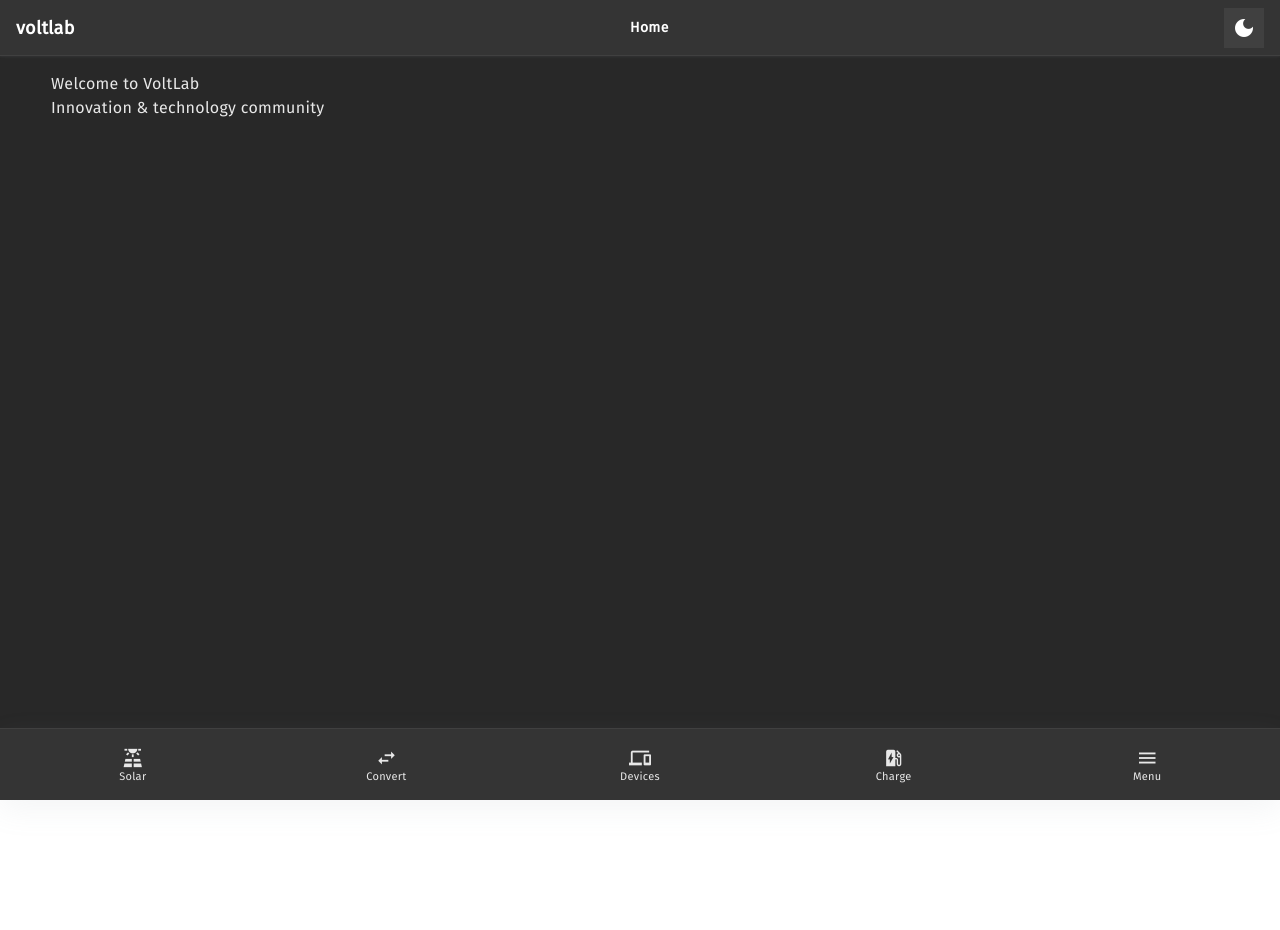
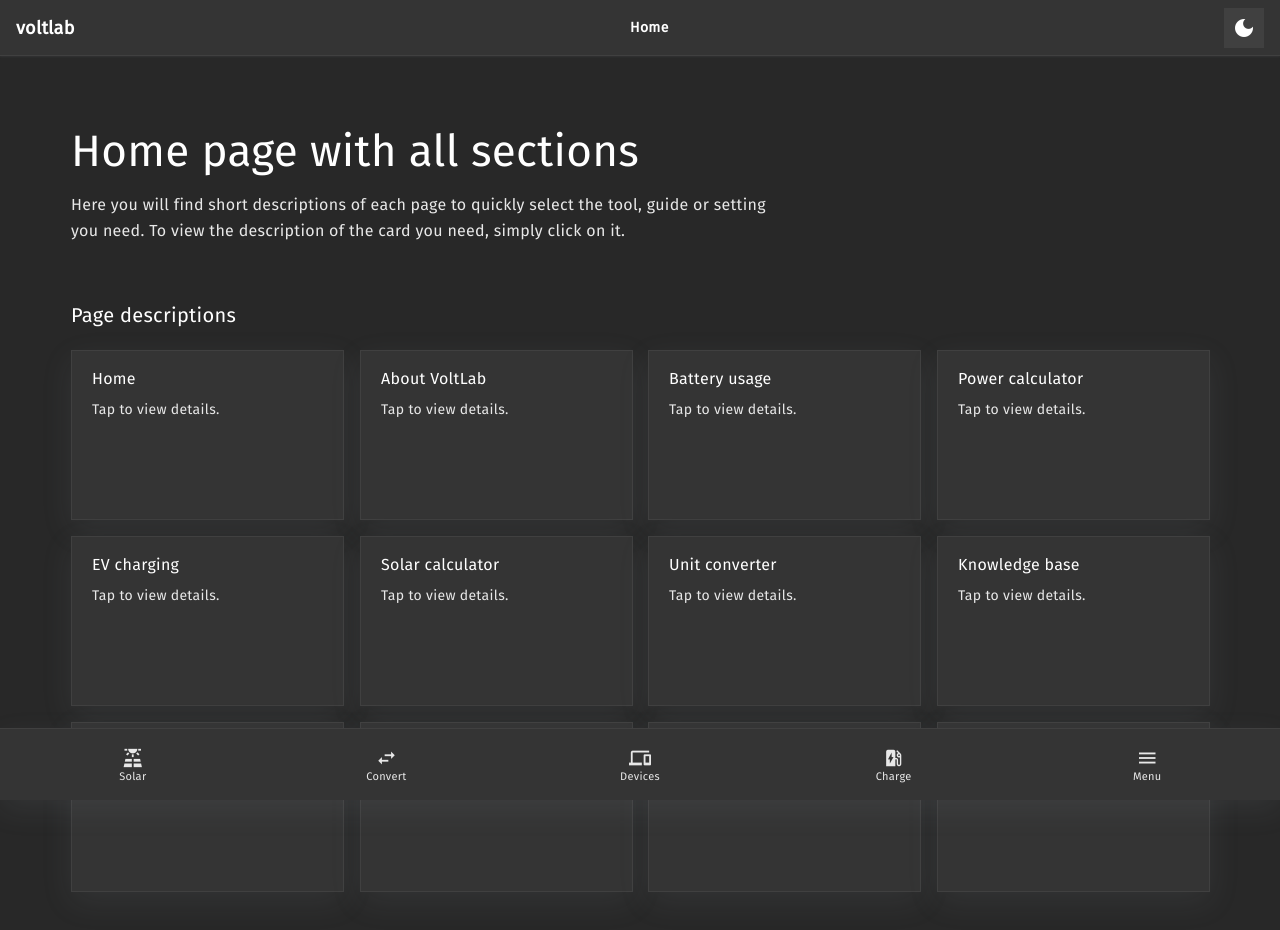
Before and after one commit to IT-Kamianets/voltlab.itkamianets.com, an Angular app: page / in a window 1280 px wide. Shown: the top 930 px of the page. Before the commit the page ends 800 px from the top, so only its background shows below. Built offline with nearby package versions, Linux system fonts and the light colour scheme.

Commit message:
feat(home): enhance home component with dynamic page cards and improved layout

```diff
--- a/src/app/pages/home/home.component.html
+++ b/src/app/pages/home/home.component.html
@@ -1,4 +1,39 @@
-<main class="container main">
-    <h1>Welcome to VoltLab</h1>
-    <p>Innovation & technology community</p>
+<main class="home">
+	<section class="hero">
+		<div class="container">
+			<h1>Home page with all sections</h1>
+			<p class="lead">
+				Here you will find short descriptions of each page to quickly select the tool, guide or setting you need.
+                To view the description of the card you need, simply click on it.
+			</p>
+		</div>
+	</section>
+
+	<section class="pages">
+		<div class="container">
+			<h2 class="section-title">Page descriptions</h2>
+			<div class="grid">
+				<div
+					class="page-card"
+					*ngFor="let page of pages; let i = index; trackBy: trackByIndex"
+					[class.is-flipped]="isFlipped(i)"
+					role="button"
+					tabindex="0"
+					(click)="toggleFlip(i)"
+					(keydown.enter)="toggleFlip(i)"
+					(keydown.space)="toggleFlip(i)"
+				>
+					<div class="card-inner">
+						<div class="card-face card-front">
+							<h3>{{ page.title }}</h3>
+							<p>Tap to view details.</p>
+						</div>
+						<div class="card-face card-back">
+							<p>{{ page.description }}</p>
+						</div>
+					</div>
+				</div>
+			</div>
+		</div>
+	</section>
 </main>
--- a/src/app/pages/home/home.component.scss
+++ b/src/app/pages/home/home.component.scss
@@ -0,0 +1,177 @@
+:host {
+	display: block;
+	color: var(--c-text-primary);
+}
+
+.container {
+	max-width: var(--container);
+	margin: 0 auto;
+	padding: 0 var(--sp-5);
+}
+
+.home {
+	padding-bottom: var(--sp-12);
+}
+
+.hero {
+
+	padding: var(--sp-12) 0 var(--sp-8);
+}
+h1 {
+	font-size: clamp(28px, 4vw, 44px);
+	line-height: 1.1;
+	margin: 0 0 var(--sp-4);
+	color: var(--c-text-secondary);
+}
+
+.lead {
+	font-size: 16px;
+	max-width: 720px;
+	line-height: 1.6;
+	color: var(--c-text-primary);
+	margin: 0;
+}
+
+.pages {
+	padding-top: var(--sp-4);
+}
+
+.section-title {
+	font-size: 20px;
+	margin: 0 0 var(--sp-5);
+	color: var(--c-text-secondary);
+}
+
+.grid {
+	display: grid;
+	grid-template-columns: repeat(auto-fit, minmax(220px, 1fr));
+	gap: var(--sp-4);
+}
+
+.page-card {
+	perspective: 1000px;
+	border-radius: var(--radius-card);
+	outline: none;
+	transform-style: preserve-3d;
+	-webkit-perspective: 1000px;
+}
+
+.page-card:focus-visible .card-inner {
+	box-shadow: var(--focus-ring);
+}
+
+.card-inner {
+	position: relative;
+	min-height: 170px;
+	border-radius: var(--radius-card);
+	background: var(--c-bg-secondary);
+	border: 1px solid var(--c-border);
+	box-shadow: var(--shadow-md);
+	transform-style: preserve-3d;
+	-webkit-transform-style: preserve-3d;
+	transform: translateY(var(--card-lift, 0));
+	transition: transform var(--motion-slow) var(--easing),
+		box-shadow var(--motion) var(--easing),
+		border-color var(--motion) var(--easing);
+	cursor: pointer;
+	overflow: hidden;
+	will-change: transform;
+}
+
+.page-card:hover .card-inner {
+	border-color: var(--c-primary);
+}
+
+.page-card.is-flipped .card-inner {
+	border-color: var(--c-primary);
+}
+
+.page-card:hover {
+	--card-lift: -4px;
+}
+
+.card-face {
+	position: absolute;
+	inset: 0;
+	width: 100%;
+	height: 100%;
+	backface-visibility: hidden;
+	-webkit-backface-visibility: hidden;
+	transition: transform var(--motion-slow) var(--easing);
+	display: flex;
+	flex-direction: column;
+	gap: var(--sp-2);
+	padding: var(--sp-4) var(--sp-5);
+}
+
+.card-front h3 {
+	margin: 0;
+	font-size: 16px;
+	color: var(--c-text-secondary);
+}
+
+.card-front p {
+	margin: 0;
+	font-size: 14px;
+	line-height: 1.5;
+	color: var(--c-text-primary);
+}
+
+.card-front .route {
+	margin-top: auto;
+	font-size: 12px;
+	letter-spacing: 0.08em;
+	text-transform: uppercase;
+	color: var(--c-text-muted);
+}
+
+.card-back {
+	transform: rotateY(180deg);
+	justify-content: center;
+	text-align: left;
+}
+
+.card-front {
+	transform: rotateY(0deg);
+}
+
+.page-card.is-flipped .card-front {
+	transform: rotateY(-180deg);
+}
+
+.page-card.is-flipped .card-back {
+	transform: rotateY(0deg);
+}
+
+.card-back p {
+	margin: 0 0 var(--sp-4);
+	font-size: 14px;
+	line-height: 1.6;
+	color: var(--c-text-primary);
+}
+
+.card-link {
+	align-self: flex-start;
+	text-decoration: none;
+	font-size: 13px;
+	font-weight: 600;
+	color: var(--c-text-secondary);
+	border-bottom: 1px solid transparent;
+	transition: border-color var(--motion) var(--easing), color var(--motion) var(--easing);
+}
+
+.card-link:hover {
+	color: var(--c-secondary);
+	border-color: var(--c-secondary);
+}
+
+@media (max-width: 720px) {
+	.hero {
+		padding: var(--sp-8) 0 var(--sp-6);
+	}
+
+	.card-inner,
+	.card-face {
+		padding: var(--sp-4);
+	}
+}
--- a/src/app/pages/home/home.component.ts
+++ b/src/app/pages/home/home.component.ts
@@ -1,10 +1,82 @@
 import { ChangeDetectionStrategy, Component } from '@angular/core';
+import { NgFor } from '@angular/common';
+import { RouterLink } from '@angular/router';
 
 @Component({
 	selector: 'app-home',
-	imports: [],
+	imports: [NgFor, RouterLink],
 	templateUrl: './home.component.html',
 	styleUrl: './home.component.scss',
 	changeDetection: ChangeDetectionStrategy.OnPush,
 })
-export class HomeComponent {}
+export class HomeComponent {
+	private readonly flipped = new Set<number>();
+
+	readonly pages = [
+		{
+			title: 'Home',
+			description: '',
+		},
+		{
+			title: 'About VoltLab',
+			description: 'Mission, values, and the tools available in the service.',
+		},
+		{
+			title: 'Battery usage',
+			description: 'Estimate energy consumption and battery runtime scenarios.',
+		},
+		{
+			title: 'Power calculator',
+			description: 'Calculate device consumption and total load.',
+		},
+		{
+			title: 'EV charging',
+			description: 'Estimate charging time, cost, and energy use.',
+		},
+		{
+			title: 'Solar calculator',
+			description: 'Plan a solar system and estimate potential generation.',
+		},
+		{
+			title: 'Unit converter',
+			description: 'Convert energy, power, and everyday units.',
+		},
+		{
+			title: 'Knowledge base',
+			description: 'Tips, articles, and practical guidance for energy efficiency.',
+		},
+		{
+			title: 'FAQ',
+			description: 'Answers to common questions about the service and calculations.',
+		},
+		{
+			title: 'Glossary',
+			description: 'Definitions of terms, abbreviations, and key energy concepts.',
+		},
+		{
+			title: 'Settings',
+			description: 'Personal preferences, units, and configuration options.',
+		},
+		{
+			title: 'Legal',
+			description: 'Policies, terms of use, and other legal information.',
+		},
+	] as const;
+
+	toggleFlip(index: number): void {
+		if (this.flipped.has(index)) {
+			this.flipped.delete(index);
+			return;
+		}
+
+		this.flipped.add(index);
+	}
+
+	isFlipped(index: number): boolean {
+		return this.flipped.has(index);
+	}
+
+	trackByIndex(index: number): number {
+		return index;
+	}
+}
```
